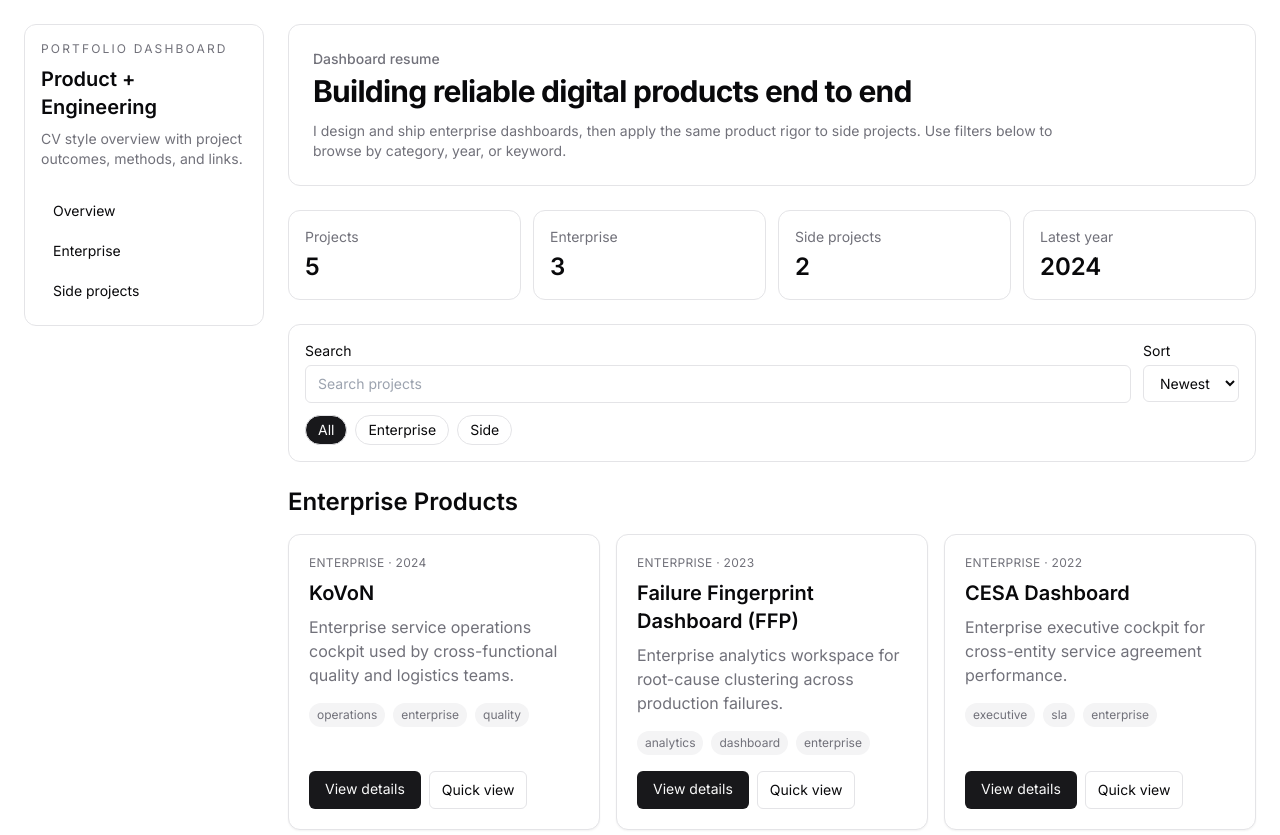
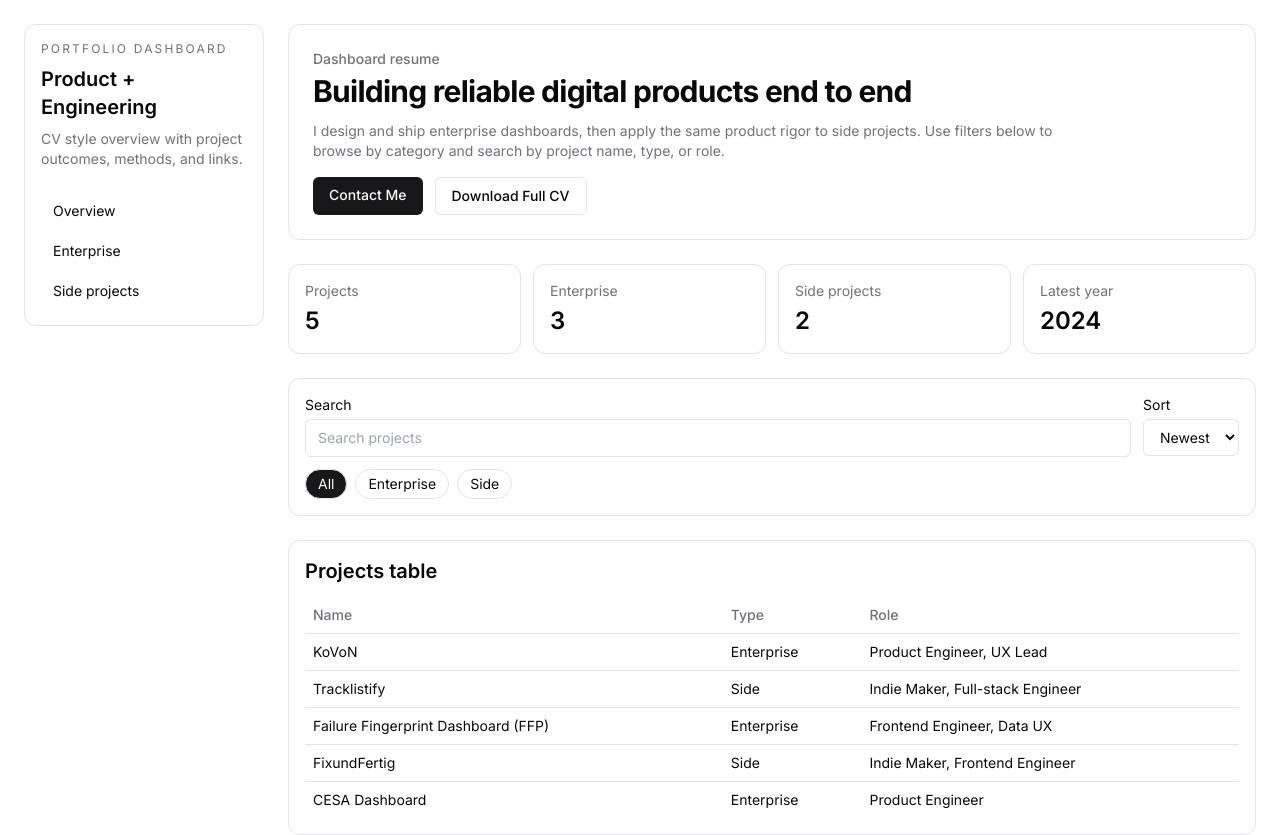
Before and after one commit to weareuntitled/ux-portfolio, a Next.js app: page / in a window 1280 px wide. Shown: the top 835 px of the page. Built offline with nearby package versions, Linux system fonts and the light colour scheme.

Commit message:
Wire Dashboard CV controls to real actions

```diff
--- a/src/app/page.tsx
+++ b/src/app/page.tsx
@@ -16,7 +16,7 @@ export default function HomePage() {
     return projects
       .filter((project) => {
         const matchesCategory = category === 'All' ? true : project.category === category;
-        const text = [project.title, project.oneLiner, ...project.tags].join(' ').toLowerCase();
+        const text = [project.title, project.category, ...project.roles].join(' ').toLowerCase();
         const matchesQuery = normalizedQuery ? text.includes(normalizedQuery) : true;
         return matchesCategory && matchesQuery;
       })
@@ -62,8 +62,23 @@ export default function HomePage() {
           <h2 className="mt-1 text-3xl font-bold tracking-tight">Building reliable digital products end to end</h2>
           <p className="mt-3 max-w-3xl text-sm text-muted-foreground">
             I design and ship enterprise dashboards, then apply the same product rigor to side projects. Use filters below to
-            browse by category, year, or keyword.
+            browse by category and search by project name, type, or role.
           </p>
+          <div className="mt-4 flex flex-wrap gap-3">
+            <a
+              href="mailto:hello@portfolio.dev"
+              className="rounded-md bg-primary px-4 py-2 text-sm font-medium text-primary-foreground hover:opacity-90"
+            >
+              Contact Me
+            </a>
+            <a
+              href="/cv.pdf"
+              download
+              className="rounded-md border px-4 py-2 text-sm font-medium hover:bg-accent"
+            >
+              Download Full CV
+            </a>
+          </div>
         </header>
 
         <section className="grid gap-3 sm:grid-cols-2 xl:grid-cols-4" aria-label="Profile statistics">
@@ -83,6 +98,32 @@ export default function HomePage() {
           onCategoryChange={setCategory}
           onSortChange={setSort}
         />
+
+        <section className="rounded-xl border bg-card p-4" aria-labelledby="projects-table">
+          <h3 id="projects-table" className="text-xl font-semibold">
+            Projects table
+          </h3>
+          <div className="mt-3 overflow-x-auto">
+            <table className="w-full min-w-[640px] text-left text-sm">
+              <thead>
+                <tr className="border-b text-muted-foreground">
+                  <th className="px-2 py-2 font-medium">Name</th>
+                  <th className="px-2 py-2 font-medium">Type</th>
+                  <th className="px-2 py-2 font-medium">Role</th>
+                </tr>
+              </thead>
+              <tbody>
+                {filteredProjects.map((project) => (
+                  <tr key={`${project.id}-row`} className="border-b last:border-b-0">
+                    <td className="px-2 py-2">{project.title}</td>
+                    <td className="px-2 py-2">{project.category}</td>
+                    <td className="px-2 py-2">{project.roles.join(', ')}</td>
+                  </tr>
+                ))}
+              </tbody>
+            </table>
+          </div>
+        </section>
 
         <section aria-labelledby="enterprise-projects">
           <h3 id="enterprise-projects" className="mb-4 text-2xl font-semibold">
```
Also changed, not shown: 1 other file (tests, documents, lock files or other folders).
